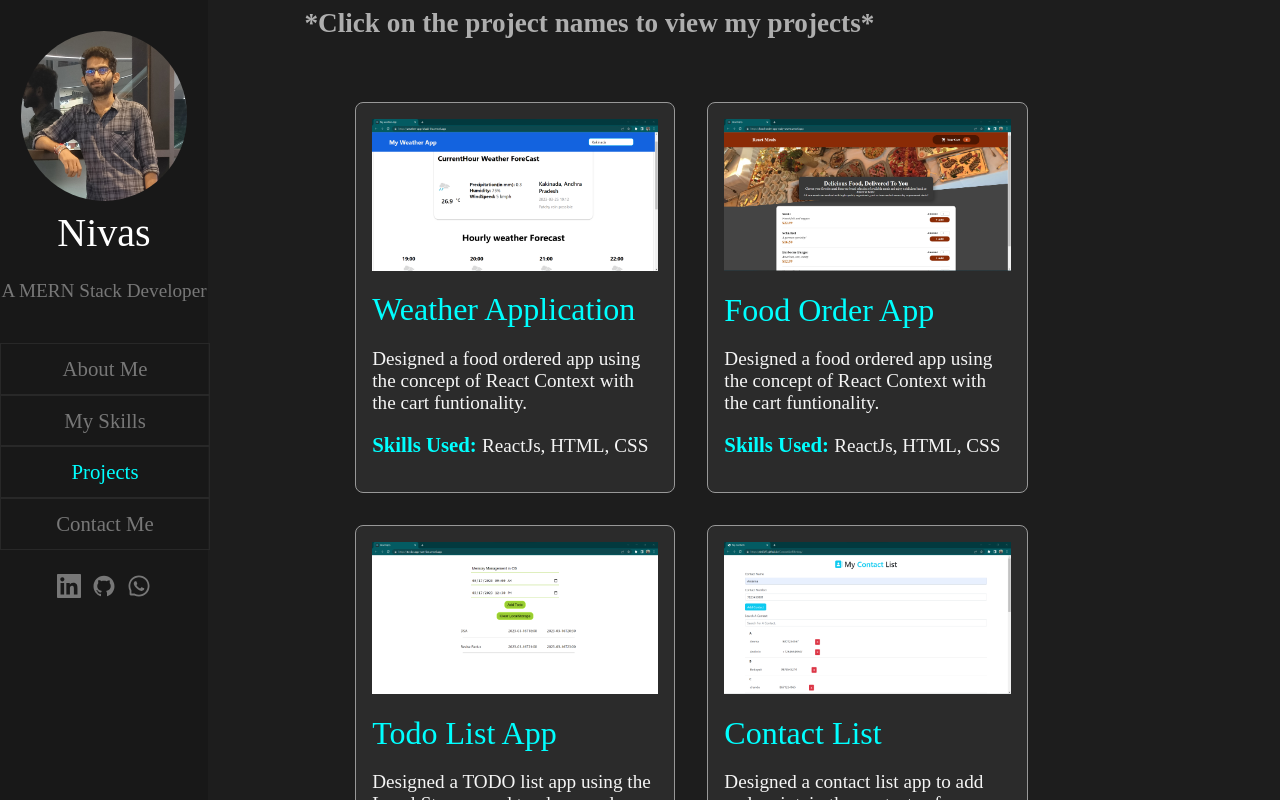
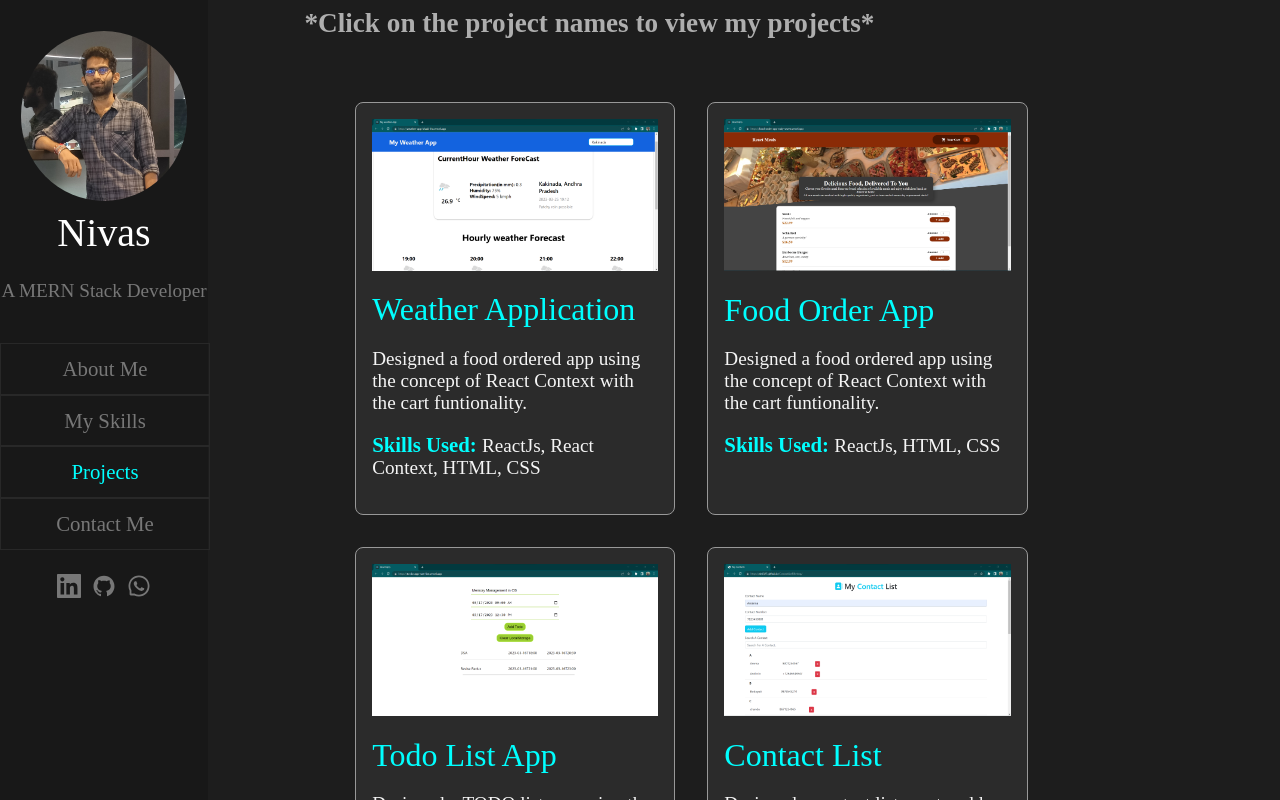
Before and after one commit to Nivi327/nivas_portfolio, a React (Create React App) app: page /projects in a window 1280 px wide. Shown: the top 800 px of the page. Built offline with nearby package versions, Linux system fonts and the light colour scheme.

Commit message:
Added details about weather project

```diff
--- a/src/components/projects/projects.jsx
+++ b/src/components/projects/projects.jsx
@@ -19,7 +19,7 @@ const Projects = () => {
                         <a>Weather Application</a>
                     </a>
                     <p>Designed a food ordered app using the concept of React Context with the cart funtionality.</p>
-                    <p><strong>Skills Used: </strong>ReactJs, HTML, CSS</p>
+                    <p><strong>Skills Used: </strong>ReactJs, React Context, HTML, CSS</p>
                 </li>
                 <li>
                     <a href='https://food-order-app-ruby-seven.vercel.app/' target='_blank'>
```
